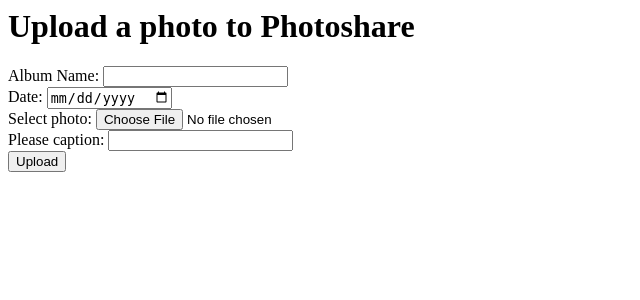
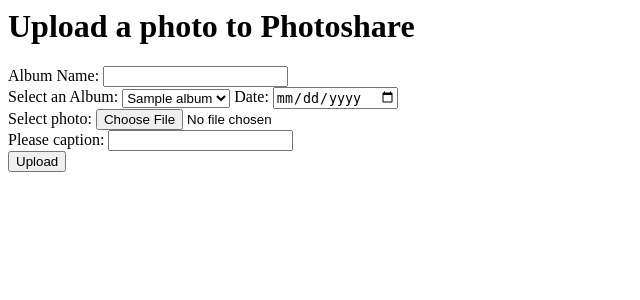
Before and after one commit to yap-ryan/photoshare-sql-project, a Flask app: template templates/upload.html in a window 1280 px wide. Shown: the top 300 px of the page, without its empty margins (0-640 px from the left). Run offline with Flask 2, Linux system fonts and the light colour scheme; the template is opened without the code that fills it: most values are stand-ins (such as "Sample title", 1, 10 or a date in 2020).

Commit message:
can select albums

```diff
--- a/app.py
+++ b/app.py
@@ -151,7 +151,7 @@ def getUsersPhotos(uid):
 
 def getUsersAlbums(uid):
 	cursor = conn.cursor()
-	cursor.execute("SELECT name FROM Album WHERE user_id = '{0}'".format(uid))
+	cursor.execute("SELECT album_name FROM Album WHERE user_id = '{0}'".format(uid))
 	return cursor.fetchall()  #return list of all of the albums owned by that user
 
 def getUserIdFromEmail(email):
@@ -192,8 +192,7 @@ def upload_file():
 
 
 	uid = getUserIdFromEmail(flask_login.current_user.id)
-	# album_list = getUsersAlbums(uid)
-	album_list = [1,2,3,4]
+	album_list = getUsersAlbums(uid)
 
 	if request.method == 'POST':
 		imgfile = request.files['photo']
@@ -201,6 +200,8 @@ def upload_file():
 		photo_data =imgfile.read()
 		cursor = conn.cursor()
 		albumname = request.form.get('albumname')
+		createalbum = request.form.get('createalbum')
+		selectalbum = request.form.get('selectalbum')
 		date = request.form.get('date')
 		likes = 0
 
@@ -222,15 +223,6 @@ def upload_file():
 		return render_template('upload.html', album_list = album_list)
 #end photo uploading code
 
-
-# begin creating ablum code
-
-
-
-
-
-
-# end creating album code
 
 
 
--- a/templates/upload.html
+++ b/templates/upload.html
@@ -21,7 +21,7 @@
                 <input type="text" name="albumname" required='true' /><br />
 
 
-                <!-- <label for="selectalbum">Select an Album:</label>
+                <label for="selectalbum">Select an Album:</label>
 
                 <select name="selectalbum" id="selectalbum">
 
@@ -29,7 +29,7 @@
                         <option value="{{ album }}">{{ album }}</option>
                     {% endfor %}
 
-                </select> -->
+                </select>
 
                 <label for="date">Date:</label>
                 <input type="date" name="date" required='true' /><br />
```
